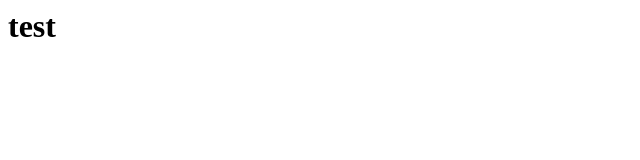
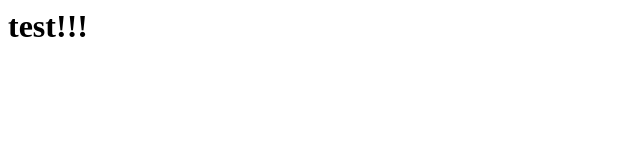
Before and after one commit to HaamiH/haamih.github.io, a plain HTML site: page index.html in a window 1280 px wide. Shown: the full height of the page, 0-640 px from the left. Drawn offline with Linux system fonts and the light colour scheme.

Commit message:
Update index.html

```diff
--- a/index.html
+++ b/index.html
@@ -1 +1 @@
-<h1>test<h1>
+<h1>test!!!<h1>
```
